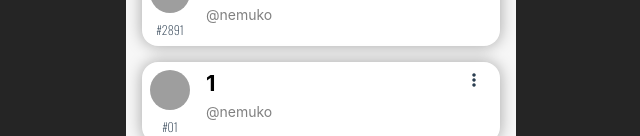
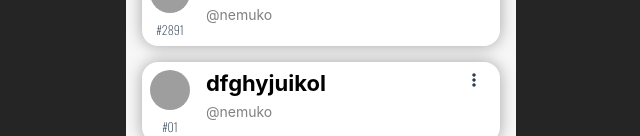
Before and after one commit to simd-float4x4/2525, a Vue app in the folder niconico-researcher/: page / in a window 1280 px wide. Shown: the part 664-800 px from the top of the page, without its empty margins (319-959 px from the left). Built offline with nearby package versions, Linux system fonts and the light colour scheme; grey boxes are pictures that could not be loaded.

Commit message:
fix: 検索の実装（通常検索）

```diff
--- a/niconico-researcher/src/App.vue
+++ b/niconico-researcher/src/App.vue
@@ -2,13 +2,14 @@
   <div class="main_view">
     <NavigationBar />
     <CarouselArea />
-    <SearchForm />
+    <SearchForm  @catchMessage="displayMessage" />
     <CategoryList />
     <div class="display_area">
        <Pagination
         :FormURL="formURL"
         :Cells="Cells"
         :CellNumPerPage="20"
+        :keyword="keyword"
         />
     </div>
     <FooterView />
@@ -38,6 +39,7 @@ export default {
   },
   data() {
       return {
+          keyword: '',
           formURL: 'https://www.yahoo.co.jp/',
           Cells: [
             {
@@ -47,6 +49,7 @@ export default {
                 userName: 'かつき',
                 platform: [
                     {
+                        userName: 'か@Twitch垢',
                         platformName: Platform.Services.Twitch.text,
                         hasAccount: true,
                         isBroadCasting: false,
@@ -64,6 +67,7 @@ export default {
                 userName: '心恋(ここ)',
                 platform: [
                     {
+                        userName: 'こここここ',
                         platformName: Platform.Services.Twitch.text,
                         hasAccount: true,
                         isBroadCasting: true,
@@ -81,6 +85,7 @@ export default {
                 userName: 'ねむこ',
                 platform: [
                     {
+                        userName: 'ねえねえ',
                         platformName: Platform.Services.Twitch.text,
                         hasAccount: true,
                         isBroadCasting: false,
@@ -102,7 +107,7 @@ export default {
                   userId: i,
                   userHashTag: '#0' + i,
                   userMetaName: ['ねむこ'],
-                  userName: i,
+                  userName: 'dfghyjuikol',
                   platform: [
                       {
                           platformName: Platform.Services.Twitch.text,
@@ -117,6 +122,11 @@ export default {
               }
             );
         }
+    },
+    methods: {
+      displayMessage(mes){
+        this.keyword = mes;
+      }
     }
 }
 </script>
--- a/niconico-researcher/src/components/Pagination/Pagination.vue
+++ b/niconico-researcher/src/components/Pagination/Pagination.vue
@@ -26,9 +26,10 @@ export default {
         PageButton
     },
     props: {
+        keyword: String,
         FormURL: URL,
         Cells: Array,
-        CellNumPerPage: Number
+        CellNumPerPage: Number // １ページあたりに表示する件数
     },
     data() {
         return {
@@ -38,19 +39,37 @@ export default {
         }
     },
     created() {
-        // 末尾のページ番号
-        this.pageNum =  Math.ceil(this.Cells.length / this.CellNumPerPage);
-        console.log(this.formURL);
-        this.calcPageNum();
+        this.initPages();
     },
     computed: {
         displayCells() {
-            const startIdx = (this.curPage - 1) * this.CellNumPerPage;
-            const endIdx   = startIdx + this.CellNumPerPage;
-            return this.Cells.slice(startIdx, endIdx);
+            var startIdx = (this.curPage - 1) * this.CellNumPerPage;
+            var endIdx   = startIdx + this.CellNumPerPage;
+
+            var fruits = [];
+            for(var i in this.Cells) {  //this.fruitsはdataで定義しているもの　3つのデータをforで順番に回していきます
+                var user  = this.Cells[i];  //回されてきたデータを変数foodに格納
+                if(user.userName.indexOf(this.keyword) !== -1) { //ここでfood.name(オレンジやメロン)とkeyword(ユーザーが入力した文字)が一致するか判断
+                    fruits.push(user); //一致するなら配列fruitsにデータを格納
+                    console.log('fruitの個数　', fruits.length);
+                }
+            }
+
+            // 末尾のページ番号
+            this.pageNum =  Math.ceil(fruits.length / this.CellNumPerPage);
+            this.resetPageNum();
+            this.calcPageNum();
+            console.log(this.pageNum);
+
+            return fruits.slice(startIdx, endIdx);
         },
     },
     methods: {
+        initPages() {
+            // 末尾のページ番号
+            this.pageNum =  Math.ceil(this.Cells.length / this.CellNumPerPage);
+            this.calcPageNum();
+        },
         changePage(value) {
             this.resetPageNum();
             this.curPage = value;
--- a/niconico-researcher/src/components/SearchForm.vue
+++ b/niconico-researcher/src/components/SearchForm.vue
@@ -2,10 +2,26 @@
     <div class="search_form_view" contenteditable="true">
         <div class="search_form_input_area">
             <i class="fa-solid fa-magnifying-glass"></i>
-            <input v-model="message" placeholder="検索したい配信者の名前を入力" />
+            <input v-model="keyword" placeholder="検索したい配信者の名前を入力" />
         </div>
     </div>
 </template>
+
+<script>
+    export default {
+        data() {
+            return{
+                keyword: ''
+            }
+        },
+        watch: {
+            keyword: function() {
+                // 値の変化があるたび検索キーワードを保存
+                this.$emit('catchMessage', this.keyword);
+            }
+        }
+    }
+</script>
 
 <style scoped>
     input {
```
